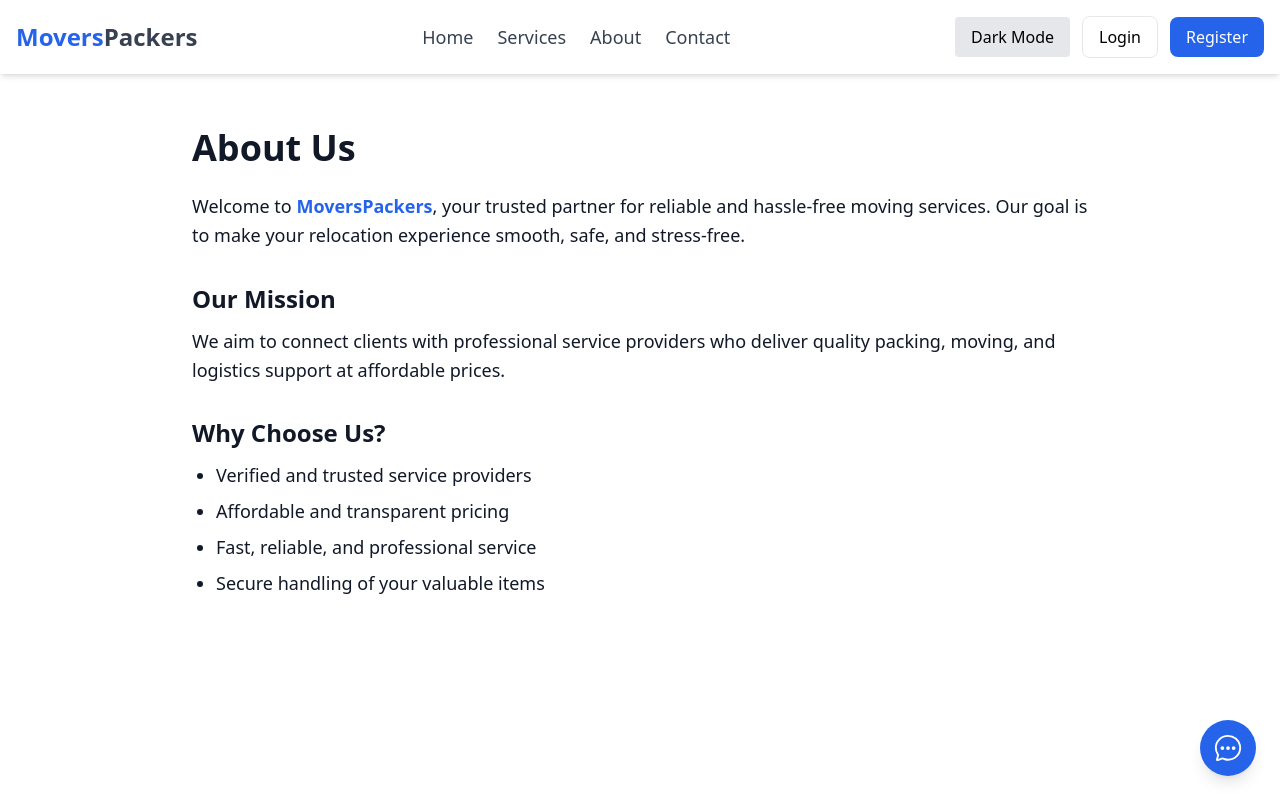
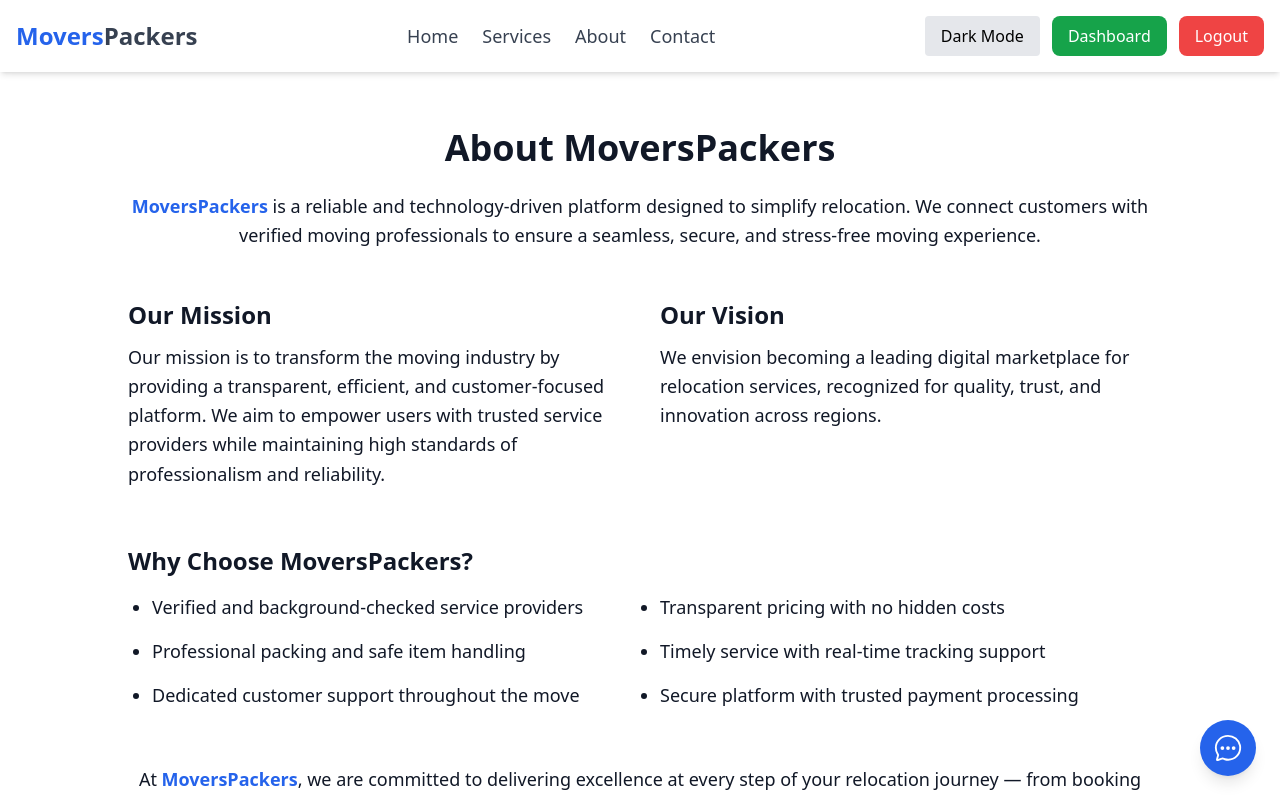
Before and after one commit to vasmiya-shirin/movers-and-packers-frontend, a React (Vite) app: page /about in a window 1280 px wide. Shown: the top 799 px of the page. Built offline with nearby package versions, Linux system fonts and the light colour scheme; sample sign-in values are in the browser's storage.

Commit message:
apply validation

```diff
--- a/src/components/Header.jsx
+++ b/src/components/Header.jsx
@@ -1,32 +1,58 @@
 import { useState } from "react";
-import { Link } from "react-router-dom";
+import { Link, useNavigate } from "react-router-dom";
 import { HiMenu, HiX } from "react-icons/hi";
 import ThemeToggle from "./ThemeToggle";
 
 export default function Header() {
   const [menuOpen, setMenuOpen] = useState(false);
+  const navigate = useNavigate();
+
+  // Get login info from localStorage
+  const token = localStorage.getItem("token");
+  const role = localStorage.getItem("role");
+
+  // Logout handler
+  const handleLogout = () => {
+    localStorage.clear(); // remove token & user info
+    navigate("/"); // redirect to Home
+  };
 
   return (
     <header className="bg-white dark:bg-gray-900 shadow-md dark:shadow-gray-700 fixed w-full z-50">
       <div className="max-w-7xl mx-auto px-4 py-4 flex justify-between items-center">
-
         {/* Logo */}
-        <Link to="/" className="text-2xl font-bold text-blue-600 dark:text-blue-400">
-          Movers<span className="text-gray-700 dark:text-gray-300">Packers</span>
+        <Link
+          to="/"
+          className="text-2xl font-bold text-blue-600 dark:text-blue-400"
+        >
+          Movers
+          <span className="text-gray-700 dark:text-gray-300">Packers</span>
         </Link>
 
         {/* Desktop Navigation */}
         <nav className="hidden md:flex space-x-6 items-center text-lg">
-          <Link to="/" className="text-gray-700 dark:text-gray-300 hover:text-blue-600 dark:hover:text-blue-400 transition">
+          <Link
+            to="/"
+            className="text-gray-700 dark:text-gray-300 hover:text-blue-600 dark:hover:text-blue-400 transition"
+          >
             Home
           </Link>
-          <Link to="/services" className="text-gray-700 dark:text-gray-300 hover:text-blue-600 dark:hover:text-blue-400 transition">
+          <Link
+            to="/services"
+            className="text-gray-700 dark:text-gray-300 hover:text-blue-600 dark:hover:text-blue-400 transition"
+          >
             Services
           </Link>
-          <Link to="/about" className="text-gray-700 dark:text-gray-300 hover:text-blue-600 dark:hover:text-blue-400 transition">
+          <Link
+            to="/about"
+            className="text-gray-700 dark:text-gray-300 hover:text-blue-600 dark:hover:text-blue-400 transition"
+          >
             About
           </Link>
-          <Link to="/contact" className="text-gray-700 dark:text-gray-300 hover:text-blue-600 dark:hover:text-blue-400 transition">
+          <Link
+            to="/contact"
+            className="text-gray-700 dark:text-gray-300 hover:text-blue-600 dark:hover:text-blue-400 transition"
+          >
             Contact
           </Link>
         </nav>
@@ -34,6 +60,9 @@ export default function Header() {
         {/* Desktop Buttons */}
         <div className="hidden md:flex space-x-3 items-center">
           <ThemeToggle />
+
+          {!token ? (
+            <>
               <Link
                 to="/login"
                 className="px-4 py-2 border dark:border-gray-600 rounded-lg hover:bg-gray-100 dark:hover:bg-gray-800 dark:text-gray-200 transition"
@@ -46,6 +75,29 @@ export default function Header() {
               >
                 Register
               </Link>
+            </>
+          ) : (
+            <>
+              <Link
+                to={
+                  role === "admin"
+                    ? "/admin-dashboard"
+                    : role === "provider"
+                    ? "/provider-dashboard"
+                    : "/client-dashboard"
+                }
+                className="px-4 py-2 bg-green-600 text-white rounded-lg hover:bg-green-700 transition"
+              >
+                Dashboard
+              </Link>
+              <button
+                onClick={handleLogout}
+                className="px-4 py-2 bg-red-500 text-white font-medium rounded-lg cursor-pointer hover:bg-red-700 transition"
+              >
+                Logout
+              </button>
+            </>
+          )}
         </div>
 
         {/* Mobile Menu Button */}
@@ -58,15 +110,46 @@ export default function Header() {
       </div>
 
       {/* Mobile Menu */}
-      <div className={`${menuOpen ? "block" : "hidden"} md:hidden bg-white dark:bg-gray-900 shadow-md border-t dark:border-gray-700`}>
+      <div
+        className={`${
+          menuOpen ? "block" : "hidden"
+        } md:hidden bg-white dark:bg-gray-900 shadow-md border-t dark:border-gray-700`}
+      >
         <nav className="flex flex-col space-y-2 px-4 py-4">
-          <Link to="/" className="text-gray-700 dark:text-gray-300 hover:text-blue-600 dark:hover:text-blue-400 transition" onClick={() => setMenuOpen(false)}>Home</Link>
-          <Link to="/services" className="text-gray-700 dark:text-gray-300 hover:text-blue-600 dark:hover:text-blue-400 transition" onClick={() => setMenuOpen(false)}>Services</Link>
-          <Link to="/about" className="text-gray-700 dark:text-gray-300 hover:text-blue-600 dark:hover:text-blue-400 transition" onClick={() => setMenuOpen(false)}>About</Link>
-          <Link to="/contact" className="text-gray-700 dark:text-gray-300 hover:text-blue-600 dark:hover:text-blue-400 transition" onClick={() => setMenuOpen(false)}>Contact</Link>
+          <Link
+            to="/"
+            className="text-gray-700 dark:text-gray-300 hover:text-blue-600 dark:hover:text-blue-400 transition"
+            onClick={() => setMenuOpen(false)}
+          >
+            Home
+          </Link>
+          <Link
+            to="/services"
+            className="text-gray-700 dark:text-gray-300 hover:text-blue-600 dark:hover:text-blue-400 transition"
+            onClick={() => setMenuOpen(false)}
+          >
+            Services
+          </Link>
+          <Link
+            to="/about"
+            className="text-gray-700 dark:text-gray-300 hover:text-blue-600 dark:hover:text-blue-400 transition"
+            onClick={() => setMenuOpen(false)}
+          >
+            About
+          </Link>
+          <Link
+            to="/contact"
+            className="text-gray-700 dark:text-gray-300 hover:text-blue-600 dark:hover:text-blue-400 transition"
+            onClick={() => setMenuOpen(false)}
+          >
+            Contact
+          </Link>
 
           <div className="flex flex-col gap-2 mt-4">
             <ThemeToggle />
+
+            {!token ? (
+              <>
                 <Link
                   to="/login"
                   className="px-4 py-2 border dark:border-gray-600 rounded-lg hover:bg-gray-100 dark:hover:bg-gray-800 dark:text-gray-200 text-center transition"
@@ -81,6 +164,29 @@ export default function Header() {
                 >
                   Register
                 </Link>
+              </>
+            ) : (
+              <>
+                <Link
+                  to={
+                    role === "provider" ? "/provider/dashboard" : "/dashboard"
+                  }
+                  className="px-4 py-2 bg-green-600 text-white rounded-lg hover:bg-green-700 text-center transition"
+                  onClick={() => setMenuOpen(false)}
+                >
+                  Dashboard
+                </Link>
+                <button
+                  onClick={() => {
+                    handleLogout();
+                    setMenuOpen(false);
+                  }}
+                  className="px-4 py-2 border rounded-lg hover:bg-gray-100 dark:hover:bg-gray-800 text-center transition"
+                >
+                  Logout
+                </button>
+              </>
+            )}
           </div>
         </nav>
       </div>
--- a/src/features/client/pages/ClientBookings.jsx
+++ b/src/features/client/pages/ClientBookings.jsx
@@ -88,12 +88,6 @@ const ClientBookings = () => {
         <h1 className="text-3xl font-semibold text-gray-900 dark:text-gray-100 mb-4 sm:mb-0">
           My Bookings
         </h1>
-        <button
-          onClick={() => navigate("/client-dashboard")}
-          className="bg-blue-600 dark:bg-blue-500 hover:bg-blue-700 dark:hover:bg-blue-600 text-white px-4 py-2 rounded-lg shadow transition w-full sm:w-auto"
-        >
-          Back to Profile
-        </button>
       </div>
 
       <div className="grid grid-cols-1 md:grid-cols-2 lg:grid-cols-3 gap-6">
--- a/src/features/client/pages/ClientDashboard.jsx
+++ b/src/features/client/pages/ClientDashboard.jsx
@@ -104,12 +104,6 @@ const ClientDashboard = () => {
             onClick={() => navigate("/edit-profile")}
           >
             Edit Profile
-          </li>
-          <li
-            className="p-3 bg-red-500 text-white font-medium rounded-lg cursor-pointer hover:bg-red-600 transition"
-            onClick={handleLogout}
-          >
-            Logout
           </li>
         </ul>
       </aside>
--- a/src/features/services/pages/EditService.jsx
+++ b/src/features/services/pages/EditService.jsx
@@ -111,12 +111,6 @@ const EditService = () => {
           {loading ? "Updating..." : "Update Service"}
         </button>
       </form>
-      <button
-        onClick={() => navigate(-1)}
-        className="mt-6 w-full sm:w-auto bg-blue-600 dark:bg-blue-500 hover:bg-blue-700 dark:hover:bg-blue-600 text-white px-4 py-2 rounded-lg shadow font-medium transition"
-      >
-        Back
-      </button>
     </div>
   );
 };
--- a/src/pages/About.jsx
+++ b/src/pages/About.jsx
@@ -1,27 +1,65 @@
 export default function About() {
   return (
     <div className="min-h-screen px-6 py-12 bg-white dark:bg-gray-900 text-gray-900 dark:text-gray-100">
-      <div className="max-w-4xl mx-auto">
-        <h1 className="text-4xl font-bold mb-6">About Us</h1>
-        <p className="text-lg leading-relaxed mb-6">
-          Welcome to <span className="font-semibold text-blue-600">MoversPackers</span>,
-          your trusted partner for reliable and hassle-free moving services.
-          Our goal is to make your relocation experience smooth, safe, and stress-free.
+      <div className="max-w-5xl mx-auto">
+        <h1 className="text-4xl font-bold mb-6 text-center">
+          About MoversPackers
+        </h1>
+
+        <p className="text-lg leading-relaxed mb-8 text-center">
+          <span className="font-semibold text-blue-600">MoversPackers</span> is
+          a reliable and technology-driven platform designed to simplify
+          relocation. We connect customers with verified moving professionals to
+          ensure a seamless, secure, and stress-free moving experience.
         </p>
 
-        <h2 className="text-2xl font-semibold mt-8 mb-3">Our Mission</h2>
-        <p className="text-lg leading-relaxed mb-6">
-          We aim to connect clients with professional service providers who deliver quality
-          packing, moving, and logistics support at affordable prices.
-        </p>
+        <div className="grid md:grid-cols-2 gap-10 mt-12">
+          {/* Mission */}
+          <div>
+            <h2 className="text-2xl font-semibold mb-3">Our Mission</h2>
+            <p className="text-lg leading-relaxed">
+              Our mission is to transform the moving industry by providing a
+              transparent, efficient, and customer-focused platform. We aim to
+              empower users with trusted service providers while maintaining
+              high standards of professionalism and reliability.
+            </p>
+          </div>
 
-        <h2 className="text-2xl font-semibold mt-8 mb-3">Why Choose Us?</h2>
-        <ul className="list-disc ml-6 text-lg space-y-2">
-          <li>Verified and trusted service providers</li>
-          <li>Affordable and transparent pricing</li>
-          <li>Fast, reliable, and professional service</li>
-          <li>Secure handling of your valuable items</li>
-        </ul>
+          {/* Vision */}
+          <div>
+            <h2 className="text-2xl font-semibold mb-3">Our Vision</h2>
+            <p className="text-lg leading-relaxed">
+              We envision becoming a leading digital marketplace for relocation
+              services, recognized for quality, trust, and innovation across
+              regions.
+            </p>
+          </div>
+        </div>
+
+        {/* Why Choose Us */}
+        <div className="mt-14">
+          <h2 className="text-2xl font-semibold mb-4">
+            Why Choose MoversPackers?
+          </h2>
+          <ul className="grid md:grid-cols-2 gap-4 text-lg list-disc ml-6">
+            <li>Verified and background-checked service providers</li>
+            <li>Transparent pricing with no hidden costs</li>
+            <li>Professional packing and safe item handling</li>
+            <li>Timely service with real-time tracking support</li>
+            <li>Dedicated customer support throughout the move</li>
+            <li>Secure platform with trusted payment processing</li>
+          </ul>
+        </div>
+
+        {/* Closing */}
+        <div className="mt-14 text-center">
+          <p className="text-lg leading-relaxed">
+            At{" "}
+            <span className="font-semibold text-blue-600">MoversPackers</span>,
+            we are committed to delivering excellence at every step of your
+            relocation journey — from booking to final delivery.
+          </p>
+        </div>
       </div>
     </div>
   );
```
Also changed, not shown: src/features/admin/pages/AdminDashboard.jsx (+34 -20 lines), src/features/auth/pages/Register.jsx (+41 -36 lines), src/features/client/pages/ReviewForm.jsx (+45 -9 lines), src/features/provider/pages/ProviderDashboard.jsx (+2 -11 lines), src/features/services/pages/AddServiceForm.jsx (+52 -12 lines), src/routes/ProtectedRoutes.jsx (+5 -8 lines). Lines whose indentation alone changed are shown as unchanged.
